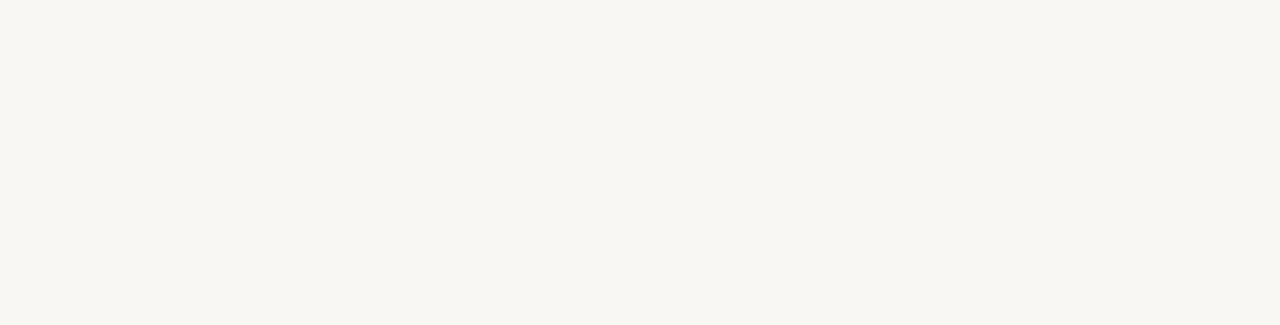
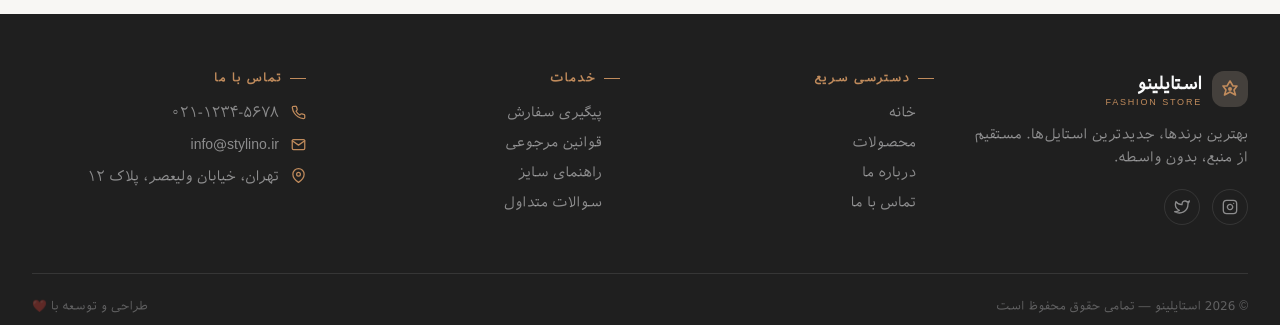
Before and after one commit to aylmoonrah84-oss/ecomerce, a React (Vite) app: page / in a window 1280 px wide. Shown: the part 627-952 px from the top of the page. Before the commit the page ends 800 px from the top, so only its background shows below. Built offline with nearby package versions, Linux system fonts and the light colour scheme; no server answers.

Commit message:
create footer
created and styled the footer

```diff
--- a/src/Components/Footer/index.jsx
+++ b/src/Components/Footer/index.jsx
@@ -1,9 +1,121 @@
-import React from 'react'
+import React from "react";
+import { Link } from "react-router-dom";
+import { FiInstagram, FiTwitter, FiPhone, FiMail, FiMapPin } from "react-icons/fi";
 
 export default function Footer() {
   return (
-    <div>
+    <footer className="bg-bg-dark text-text-light mt-20">
+      <div className="max-w-7xl mx-auto px-4 sm:px-6 lg:px-8 pt-14 pb-8">
 
-    </div>
-  )
+        <div className="grid grid-cols-1 sm:grid-cols-2 lg:grid-cols-4 gap-10 mb-12">
+
+          <div className="flex flex-col gap-4">
+            <div className="flex items-center gap-2.5">
+              <div className="w-9 h-9 rounded-xl bg-primary-light flex items-center justify-center shrink-0">
+                <svg width="20" height="20" viewBox="0 0 20 20" fill="none">
+                  <path d="M10 2L13 7H17L14 11L15.5 16L10 13L4.5 16L6 11L3 7H7L10 2Z" fill="none" stroke="#c08b5c" strokeWidth="1.6" strokeLinejoin="round" />
+                  <circle cx="10" cy="10" r="2" fill="#c08b5c" />
+                </svg>
+              </div>
+              <div className="flex flex-col leading-none">
+                <span className="text-lg font-black text-text-light tracking-tight">استایلینو</span>
+                <span className="text-[9px] font-medium text-accent tracking-[0.2em] uppercase">Fashion Store</span>
+              </div>
+            </div>
+            <p className="text-sm text-text-light/50 leading-relaxed">
+              بهترین برندها، جدیدترین استایل‌ها. مستقیم از منبع، بدون واسطه.
+            </p>
+            <div className="flex items-center gap-3 mt-1">
+              <a href="#" className="w-9 h-9 rounded-full border border-text-light/10 flex items-center justify-center text-text-light/50 hover:border-accent hover:text-accent transition-all duration-200">
+                <FiInstagram size={16} />
+              </a>
+              <a href="#" className="w-9 h-9 rounded-full border border-text-light/10 flex items-center justify-center text-text-light/50 hover:border-accent hover:text-accent transition-all duration-200">
+                <FiTwitter size={16} />
+              </a>
+            </div>
+          </div>
+
+          <div className="flex flex-col gap-4">
+            <div className="flex items-center gap-2">
+              <span className="h-px w-4 bg-accent" />
+              <h4 className="text-xs font-bold tracking-widest text-accent uppercase">دسترسی سریع</h4>
+            </div>
+            <ul className="flex flex-col gap-2.5">
+              {[
+                { label: "خانه", to: "/" },
+                { label: "محصولات", to: "/products/all/all-category" },
+                { label: "درباره ما", to: "/about" },
+                { label: "تماس با ما", to: "/contact" },
+              ].map((link) => (
+                <li key={link.to}>
+                  <Link to={link.to} className="text-sm text-text-light/50 hover:text-accent transition-colors duration-200 flex items-center gap-1.5 group">
+                    <svg className="w-3 h-3 opacity-0 group-hover:opacity-100 rotate-180 transition-all duration-200" fill="none" viewBox="0 0 24 24" stroke="currentColor" strokeWidth={2.5}>
+                      <path strokeLinecap="round" strokeLinejoin="round" d="M9 5l7 7-7 7" />
+                    </svg>
+                    {link.label}
+                  </Link>
+                </li>
+              ))}
+            </ul>
+          </div>
+
+          <div className="flex flex-col gap-4">
+            <div className="flex items-center gap-2">
+              <span className="h-px w-4 bg-accent" />
+              <h4 className="text-xs font-bold tracking-widest text-accent uppercase">خدمات</h4>
+            </div>
+            <ul className="flex flex-col gap-2.5">
+              {[
+                { label: "پیگیری سفارش", to: "/orders" },
+                { label: "قوانین مرجوعی", to: "/returns" },
+                { label: "راهنمای سایز", to: "/size-guide" },
+                { label: "سوالات متداول", to: "/faq" },
+              ].map((link) => (
+                <li key={link.to}>
+                  <Link to={link.to} className="text-sm text-text-light/50 hover:text-accent transition-colors duration-200 flex items-center gap-1.5 group">
+                    <svg className="w-3 h-3 opacity-0 group-hover:opacity-100 rotate-180 transition-all duration-200" fill="none" viewBox="0 0 24 24" stroke="currentColor" strokeWidth={2.5}>
+                      <path strokeLinecap="round" strokeLinejoin="round" d="M9 5l7 7-7 7" />
+                    </svg>
+                    {link.label}
+                  </Link>
+                </li>
+              ))}
+            </ul>
+          </div>
+
+          <div className="flex flex-col gap-4">
+            <div className="flex items-center gap-2">
+              <span className="h-px w-4 bg-accent" />
+              <h4 className="text-xs font-bold tracking-widest text-accent uppercase">تماس با ما</h4>
+            </div>
+            <ul className="flex flex-col gap-3">
+              <li className="flex items-center gap-3 text-sm text-text-light/50">
+                <FiPhone size={15} className="text-accent shrink-0" />
+                <span>۰۲۱-۱۲۳۴-۵۶۷۸</span>
+              </li>
+              <li className="flex items-center gap-3 text-sm text-text-light/50">
+                <FiMail size={15} className="text-accent shrink-0" />
+                <span>info@stylino.ir</span>
+              </li>
+              <li className="flex items-start gap-3 text-sm text-text-light/50">
+                <FiMapPin size={15} className="text-accent shrink-0 mt-0.5" />
+                <span>تهران، خیابان ولیعصر، پلاک ۱۲</span>
+              </li>
+            </ul>
+          </div>
+
+        </div>
+
+        <div className="border-t border-text-light/10 pt-6 flex flex-col sm:flex-row items-center justify-between gap-3">
+          <p className="text-xs text-text-light/30">
+            © {new Date().getFullYear()} استایلینو — تمامی حقوق محفوظ است
+          </p>
+          <p className="text-xs text-text-light/30">
+            طراحی و توسعه با ❤️
+          </p>
+        </div>
+
+      </div>
+    </footer>
+  );
 }
```
